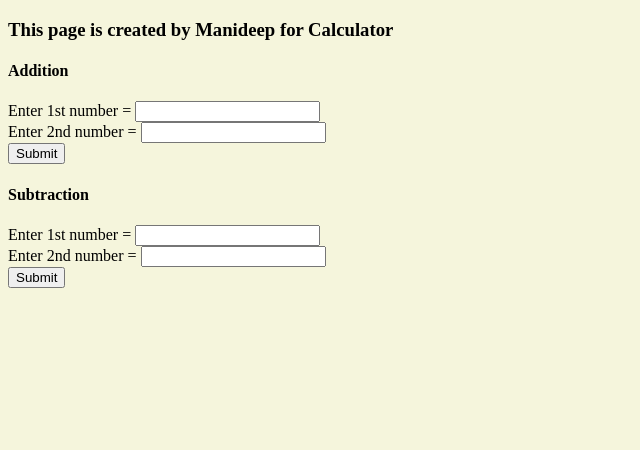
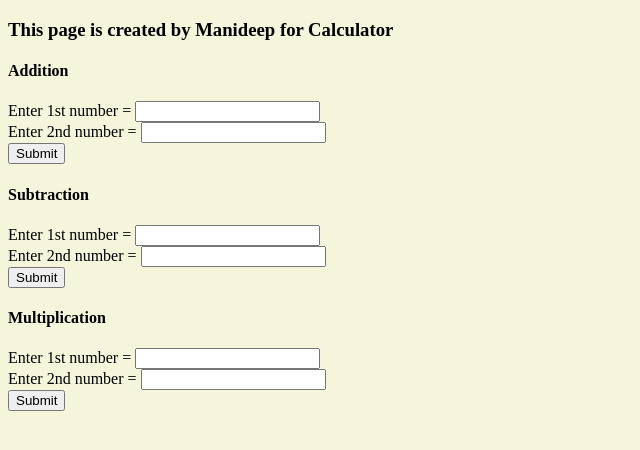
Before and after one commit to ManideepBangaru/Django-Journey, a Django app: page / in a window 1280 px wide. Shown: the top 450 px of the page, without its empty margins (0-640 px from the left). Run offline with Django 3.2, Linux system fonts and the light colour scheme.

Commit message:
Added Multiplication to calculator

```diff
--- a/NewSite/NewSite/urls.py
+++ b/NewSite/NewSite/urls.py
@@ -24,4 +24,5 @@ urlpatterns = [
     path('',views.home,name="home"),
     path('add',views.add,name="AdditionResultPage"),
     path('Subtract',views.Subtract,name="SubtractResultPage"),
+    path('Multiply',views.Multiply,name="MultiplicationResultPage"),
 ]
--- a/NewSite/calc/views.py
+++ b/NewSite/calc/views.py
@@ -22,3 +22,10 @@ def Subtract(request):
     val2 = int(request.POST['num2'])
     subvalue = val1 - val2
     return render(request, "result.html", {'result': subvalue, "val1" : val1, "val2":val2,"op":operationType})
+
+def Multiply(request):
+    operationType = "Multiplication"
+    val1 = int(request.POST['num1'])
+    val2 = int(request.POST['num2'])
+    MulValue = val1 * val2
+    return render(request, "result.html" , {'result': MulValue, "val1":val1, "val2": val2, "op": operationType})
--- a/NewSite/templates/home.html
+++ b/NewSite/templates/home.html
@@ -22,6 +22,13 @@
     Enter 2nd number = <input type = 'text' name = 'num2'><br>
     <input type="submit">
 </form>
+<h4> Multiplication </h4>
+<form action = "Multiply" method="post">
+    {% csrf_token %}
+    Enter 1st number = <input type="text" name="num1"><br>
+    Enter 2nd number = <input type="text" name="num2"><br>
+    <input type = "submit">
+</form>
 </body>
 </html>
 {% endblock %}
```
